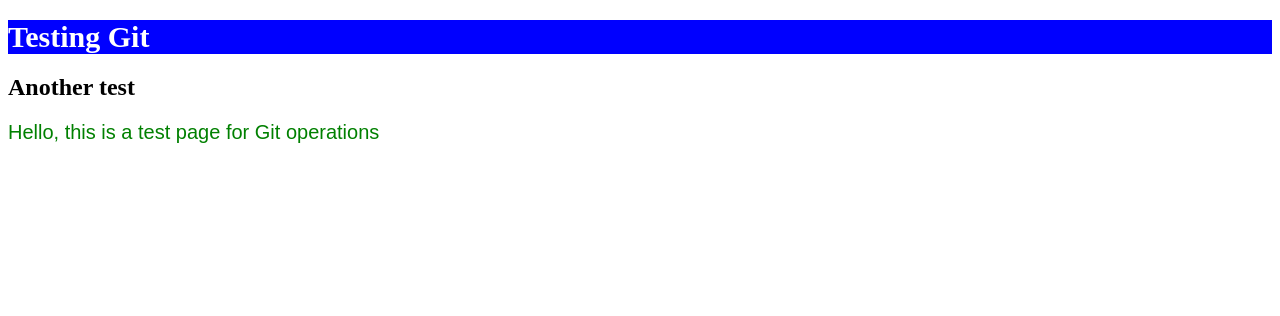
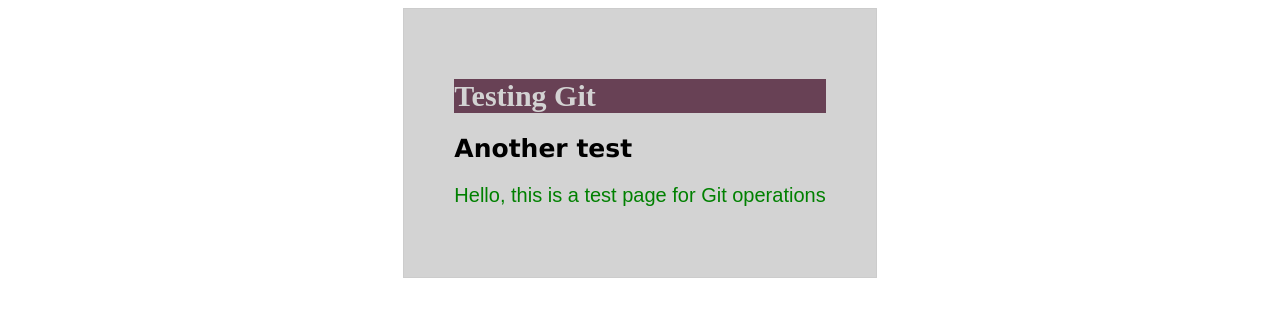
Before and after one commit to stephenolaussen/Git-Noroff-school, a plain HTML site: page Testing/index.html in a window 1280 px wide. Drawn offline with Linux system fonts and the light colour scheme.

Commit message:
Added div to html, and hover function "red" to css

```diff
--- a/Testing/index.html
+++ b/Testing/index.html
@@ -8,9 +8,11 @@
 
 </head>
 <body>
+    <div id="theDiv">
     <h1>Testing Git</h1>
     <h2>Another test</h2>
     <p>Hello, this is a test page for Git operations</p>
+    </div>
     <script src="script.js"></script>
 </body>
 </html>
--- a/Testing/style.css
+++ b/Testing/style.css
@@ -1,11 +1,27 @@
 h1 {
-    color: white;
-    background-color: blue;
+    color: lightgrey;
+    background-color: rgb(104, 65, 85);
     font-size: 30px;
-
+}
+h2 {
+    color: black;
+    font-size: 25px;
+    font-family: Verdana, sans-serif;
+    font-weight: bold;
 }
 p {
     color: green;
     font-size: 20px;
     font-family: Arial, sans-serif;
 }
+
+#theDiv :hover {
+    color: red;
+}
+#theDiv {
+    background-color: lightgrey;
+    padding: 50px;
+    margin: auto;
+    border: 1px solid #ccc;
+    width: fit-content;
+}
```
